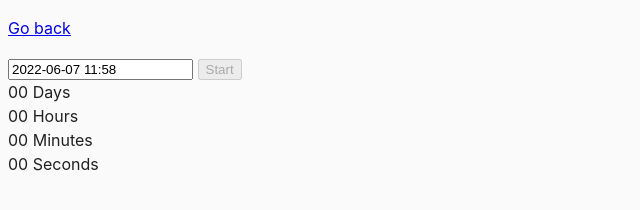
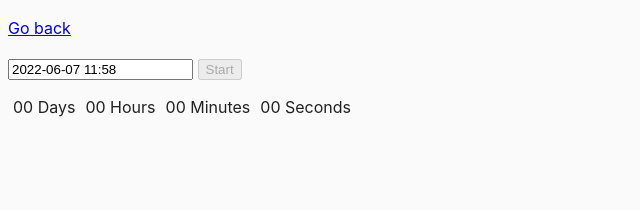
Before and after one commit to NataliaDelicheban/goit-js-hw-09, a website built with Parcel: page src/02-timer.html in a window 1280 px wide. Shown: the whole page, without its empty margins (0-640 px from the left). Built offline with nearby package versions, Linux system fonts and the light colour scheme.

Commit message:
css task2

```diff
--- a/src/css/common.css
+++ b/src/css/common.css
@@ -16,3 +16,10 @@ img {
   display: block;
   max-width: 100%;
 }
+.timer {
+display: flex;
+}
+.field {
+  margin: 10px 0;
+  padding: 5px;
+}
```
